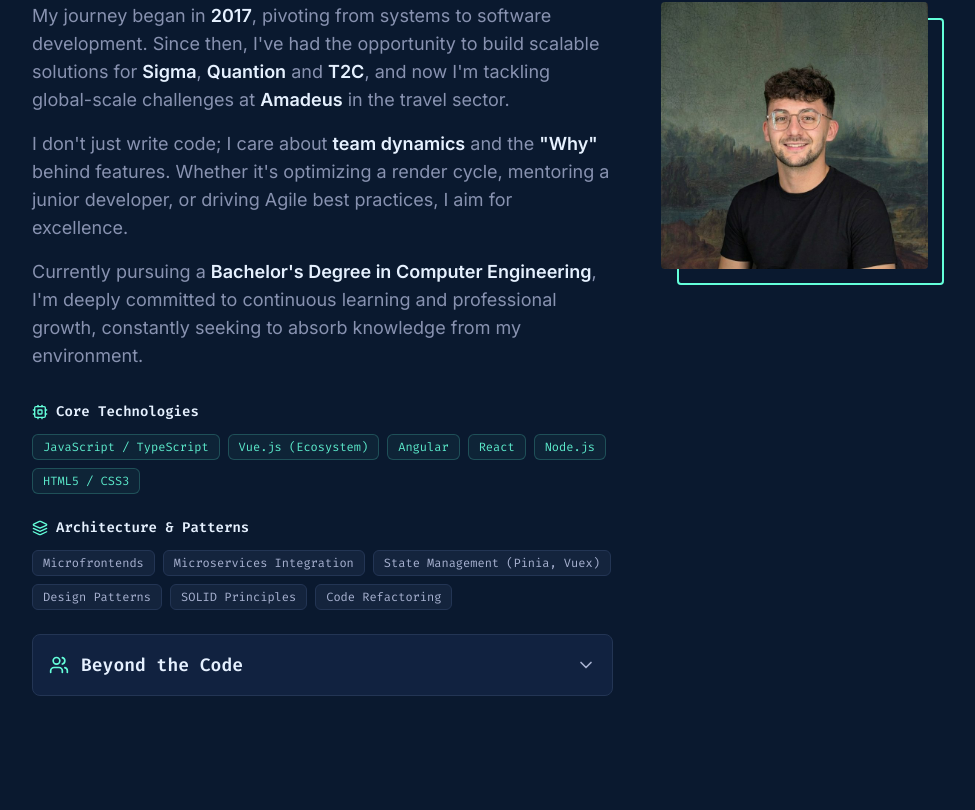
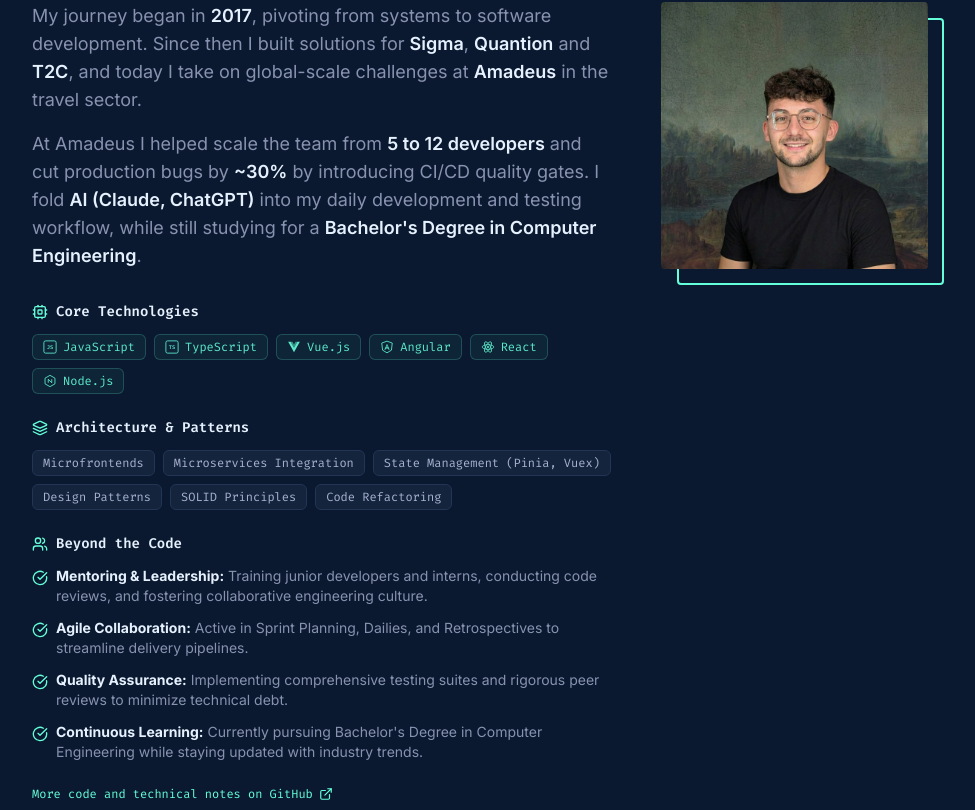
Before and after one commit to davidniin/personal-portfolio, a Vue app: page / in a window 1280 px wide. Shown: the part 970-1780 px from the top of the page, without its empty margins (128-1103 px from the left). Built offline with nearby package versions, Linux system fonts and the light colour scheme.

Commit message:
new version of it

```diff
--- a/src/App.html
+++ b/src/App.html
@@ -11,7 +11,7 @@
         <HeroSection :personal-info="PERSONAL_INFO" @navigate-projects="navigateToProjects" @toggle-chat="toggleChat" />
 
         <!-- About Section -->
-        <AboutSection :accordion-state="accordionState" @toggle="toggleAccordion" />
+        <AboutSection :core-tech-stack="CORE_TECH_STACK" :github-url="SOCIAL_LINKS.github" />
 
         <!-- Experience Section -->
         <ExperienceSection :jobs="JOBS" :active-tab-id="activeTabId" @update:active-tab-id="activeTabId = $event" />
--- a/src/App.vue
+++ b/src/App.vue
@@ -4,7 +4,7 @@
 // ============================================================================
 // IMPORTS
 // ============================================================================
-import { ref, reactive, onMounted, watch } from 'vue';
+import { ref, onMounted, watch } from 'vue';
 import { useI18n } from 'vue-i18n';
 import { injectSpeedInsights } from "@vercel/speed-insights";
 import { inject } from '@vercel/analytics';
@@ -15,7 +15,8 @@
   JOBS,
   PROJECTS,
   SOCIAL_LINKS,
-  PERSONAL_INFO
+  PERSONAL_INFO,
+  CORE_TECH_STACK
 } from './infrastructure/config/portfolio.config.js';
 
 // Components (Presentation Layer)
@@ -66,11 +67,6 @@
     const chatContainerRef = ref(null);
     const activeTabId = ref('amadeus');
 
-    // Reactive objects
-    const accordionState = reactive({
-      beyondCode: false
-    });
-
     // Normal variables (non-reactive)
     const chatClient = new ChatClient();
 
@@ -116,10 +112,6 @@
       if (isChatOpen.value) {
         setTimeout(() => scrollToBottom(), 100);
       }
-    };
-
-    const toggleAccordion = (key) => {
-      accordionState[key] = !accordionState[key];
     };
 
     /******************************************************
@@ -197,6 +189,7 @@
       PROJECTS,
       SOCIAL_LINKS,
       PERSONAL_INFO,
+      CORE_TECH_STACK,
 
       // State
       isMobileMenuOpen,
@@ -206,13 +199,11 @@
       isThinking,
       chatContainerRef,
       activeTabId,
-      accordionState,
 
       // Methods
       toggleMobileMenu,
       closeMobileMenu,
       toggleChat,
-      toggleAccordion,
       navigateToProjects,
       sendMessage
     };
--- a/src/infrastructure/config/portfolio.config.js
+++ b/src/infrastructure/config/portfolio.config.js
@@ -64,6 +64,13 @@
         url: 'https://www.changelogify.es/',
         tags: ['Client-side', 'No backend'],
         usesAI: false
+    }),
+    new Project({
+        id: 'findJob',
+        title: 'Smart Job Search',
+        url: 'https://find-job-beryl-gamma.vercel.app/',
+        tags: ['Job aggregation'],
+        usesAI: false
     })
 ];
 
@@ -88,43 +95,12 @@
     education: 'Currently pursuing a Bachelor\'s Degree in Computer Engineering'
 };
 
-// Technical Skills
-export const SKILLS = {
-    coreTech: [
-        'JavaScript / TypeScript',
-        'Vue.js (Ecosystem)',
-        'Angular',
-        'React',
-        'Node.js',
-        'HTML5 / CSS3'
-    ],
-    frameworks: [
-        'Vue 3 (Composition API)',
-        'Angular 14+',
-        'Vite / Webpack',
-        'Tailwind CSS',
-        'SASS/SCSS'
-    ],
-    testing: [
-        'Jest',
-        'Vitest',
-        'Cypress',
-        'Mocha',
-        'Jasmine'
-    ],
-    architecture: [
-        'Microfrontends',
-        'Microservices Integration',
-        'State Management (Pinia, Vuex)',
-        'Design Patterns',
-        'SOLID Principles',
-        'Code Refactoring'
-    ],
-    tools: [
-        'Git / GitLab',
-        'CI/CD',
-        'Agile / Scrum',
-        'Code Reviews',
-        'Technical Mentoring'
-    ]
-};
+// Core tech stack - paired with a brand icon, so not translated (proper nouns)
+export const CORE_TECH_STACK = [
+    { name: 'JavaScript', icon: 'javascript' },
+    { name: 'TypeScript', icon: 'typescript' },
+    { name: 'Vue.js', icon: 'vue' },
+    { name: 'Angular', icon: 'angular' },
+    { name: 'React', icon: 'react' },
+    { name: 'Node.js', icon: 'nodejs' }
+];
--- a/src/infrastructure/i18n/locales/en.js
+++ b/src/infrastructure/i18n/locales/en.js
@@ -35,23 +35,23 @@
         paragraph1: {
             part1: 'My journey began in',
             year: '2017',
-            part2: ', pivoting from systems to software development. Since then, I\'ve had the opportunity to build scalable solutions for',
+            part2: ', pivoting from systems to software development. Since then I built solutions for',
             part3: 'and',
-            part4: ', and now I\'m tackling global-scale challenges at',
+            part4: ', and today I take on global-scale challenges at',
             part5: 'in the travel sector.'
         },
         paragraph2: {
-            part1: 'I don\'t just write code; I care about',
-            teamDynamics: 'team dynamics',
-            part2: 'and the',
-            why: '"Why"',
-            part3: 'behind features. Whether it\'s optimizing a render cycle, mentoring a junior developer, or driving Agile best practices, I aim for excellence.'
+            part1: 'At Amadeus I helped scale the team from',
+            teamGrowth: '5 to 12 developers',
+            part2: 'and cut production bugs by',
+            bugReduction: '~30%',
+            part3: 'by introducing CI/CD quality gates. I fold',
+            aiTools: 'AI (Claude, ChatGPT)',
+            part4: 'into my daily development and testing workflow, while still studying for a',
+            degree: 'Bachelor\'s Degree in Computer Engineering',
+            part5: '.'
         },
-        paragraph3: {
-            part1: 'Currently pursuing a',
-            degree: 'Bachelor\'s Degree in Computer Engineering',
-            part2: ', I\'m deeply committed to continuous learning and professional growth, constantly seeking to absorb knowledge from my environment.'
-        },
+        githubCta: 'More code and technical notes on GitHub',
         bio: 'Ambitious and proactive, I am deeply committed to continuous learning and professional growth, constantly seeking to absorb knowledge from my environment. Proven mentor, fostering technical growth within teams and driving delivery efficiencies.',
         currentRole: 'I currently work as',
         company: 'Amadeus',
@@ -60,35 +60,7 @@
         skills: {
             title: 'Technical Skills',
             coreTech: {
-                title: 'Core Technologies',
-                items: [
-                    'JavaScript / TypeScript',
-                    'Vue.js (Ecosystem)',
-                    'Angular',
-                    'React',
-                    'Node.js',
-                    'HTML5 / CSS3'
-                ]
-            },
-            frameworks: {
-                title: 'Frameworks & Tools',
-                items: [
-                    'Vue 3 (Composition API)',
-                    'Angular 14+',
-                    'Vite / Webpack',
-                    'Tailwind CSS',
-                    'SASS/SCSS'
-                ]
-            },
-            testing: {
-                title: 'Testing',
-                items: [
-                    'Jest',
-                    'Vitest',
-                    'Cypress',
-                    'Mocha',
-                    'Jasmine'
-                ]
+                title: 'Core Technologies'
             },
             architecture: {
                 title: 'Architecture & Patterns',
@@ -99,16 +71,6 @@
                     'Design Patterns',
                     'SOLID Principles',
                     'Code Refactoring'
-                ]
-            },
-            tools: {
-                title: 'Tools & Methodologies',
-                items: [
-                    'Git / GitLab',
-                    'CI/CD',
-                    'Agile / Scrum',
-                    'Code Reviews',
-                    'Technical Mentoring'
                 ]
             },
             beyondCode: {
@@ -210,6 +172,10 @@
             changelogify: {
                 title: 'Changelogify',
                 description: 'The deliberate contrast: turns commits into a changelog with zero backend and zero AI — because here, the extra complexity wouldn\'t have added anything.'
+            },
+            findJob: {
+                title: 'Smart Job Search',
+                description: 'All your tech job listings, in one place — a job-search aggregator built to cut through scattered listings across sites.'
             }
         }
     },
--- a/src/infrastructure/i18n/locales/es.js
+++ b/src/infrastructure/i18n/locales/es.js
@@ -35,23 +35,23 @@
     paragraph1: {
       part1: 'Mi viaje comenzó en',
       year: '2017',
-      part2: ', pivotando de sistemas a desarrollo de software. Desde entonces, he tenido la oportunidad de construir soluciones escalables para',
+      part2: ', pivotando de sistemas a desarrollo de software. Desde entonces construí soluciones para',
       part3: 'y',
-      part4: ', y ahora estoy abordando desafíos a escala global en',
+      part4: ', y hoy afronto retos a escala global en',
       part5: 'en el sector de viajes.'
     },
     paragraph2: {
-      part1: 'No solo escribo código; me preocupo por la',
-      teamDynamics: 'dinámica del equipo',
-      part2: 'y el',
-      why: '"Por qué"',
-      part3: 'detrás de las funcionalidades. Ya sea optimizando un ciclo de renderizado, mentorizando a un desarrollador junior o impulsando las mejores prácticas de Agile, busco la excelencia.'
+      part1: 'En Amadeus ayudé a escalar el equipo de',
+      teamGrowth: '5 a 12 desarrolladores',
+      part2: 'y reduje los bugs en producción un',
+      bugReduction: '~30%',
+      part3: 'introduciendo quality gates en CI/CD. Integro',
+      aiTools: 'IA (Claude, ChatGPT)',
+      part4: 'en mi flujo diario de desarrollo y testing, mientras sigo formándome con un',
+      degree: 'Grado en Ingeniería Informática',
+      part5: '.'
     },
-    paragraph3: {
-      part1: 'Actualmente cursando un',
-      degree: 'Grado en Ingeniería Informática',
-      part2: ', estoy profundamente comprometido con el aprendizaje continuo y el crecimiento profesional, buscando constantemente absorber conocimiento de mi entorno.'
-    },
+    githubCta: 'Más código y notas técnicas en GitHub',
     bio: 'Ambicioso y proactivo, estoy profundamente comprometido con el aprendizaje continuo y el crecimiento profesional, buscando constantemente absorber conocimiento de mi entorno. Mentor comprobado, fomentando el crecimiento técnico dentro de los equipos e impulsando eficiencias en la entrega.',
     currentRole: 'Actualmente trabajo como',
     company: 'Amadeus',
@@ -60,35 +60,7 @@
     skills: {
       title: 'Habilidades técnicas',
       coreTech: {
-        title: 'Tecnologías Core',
-        items: [
-          'JavaScript / TypeScript',
-          'Vue.js (Ecosistema)',
-          'Angular',
-          'React',
-          'Node.js',
-          'HTML5 / CSS3'
-        ]
-      },
-      frameworks: {
-        title: 'Frameworks & Herramientas',
-        items: [
-          'Vue 3 (Composition API)',
-          'Angular 14+',
-          'Vite / Webpack',
-          'Tailwind CSS',
-          'SASS/SCSS'
-        ]
-      },
-      testing: {
-        title: 'Testing',
-        items: [
-          'Jest',
-          'Vitest',
-          'Cypress',
-          'Mocha',
-          'Jasmine'
-        ]
+        title: 'Tecnologías Core'
       },
       architecture: {
         title: 'Arquitectura & Patrones',
@@ -99,16 +71,6 @@
           'Patrones de Diseño',
           'Principios SOLID',
           'Refactorización de Código'
-        ]
-      },
-      tools: {
-        title: 'Herramientas & Metodologías',
-        items: [
-          'Git / GitLab',
-          'CI/CD',
-          'Agile / Scrum',
-          'Revisiones de Código',
-          'Mentoría Técnica'
         ]
       },
       beyondCode: {
@@ -211,6 +173,10 @@
       changelogify: {
         title: 'Changelogify',
         description: 'El contraste deliberado: convierte commits en changelog sin backend y sin IA — porque aquí la complejidad extra no habría aportado nada.'
+      },
+      findJob: {
+        title: 'Smart Job Search',
+        description: 'Todas tus ofertas técnicas, en un solo sitio — un agregador de empleo pensado para acabar con las ofertas dispersas entre webs.'
       }
     }
   },
--- a/src/presentation/components/features/AboutSection/AboutSection.html
+++ b/src/presentation/components/features/AboutSection/AboutSection.html
@@ -22,14 +22,12 @@
                 <span class="text-white font-semibold">T2C</span>{{ $t('about.paragraph1.part4') }}
                 <span class="text-white font-semibold">Amadeus</span> {{ $t('about.paragraph1.part5') }}
             </p>
-            <p class="mb-4">
-                {{ $t('about.paragraph2.part1') }} <span class="text-white font-semibold">{{ $t('about.paragraph2.teamDynamics')
-                    }}</span> {{ $t('about.paragraph2.part2') }}
-                <span class="text-white font-semibold">{{ $t('about.paragraph2.why') }}</span> {{ $t('about.paragraph2.part3') }}
-            </p>
             <p class="mb-8">
-                {{ $t('about.paragraph3.part1') }} <span class="text-white font-semibold">{{ $t('about.paragraph3.degree') }}</span>{{
-                $t('about.paragraph3.part2') }}
+                {{ $t('about.paragraph2.part1') }} <span class="text-white font-semibold">{{ $t('about.paragraph2.teamGrowth') }}</span>
+                {{ $t('about.paragraph2.part2') }} <span class="text-white font-semibold">{{ $t('about.paragraph2.bugReduction') }}</span>
+                {{ $t('about.paragraph2.part3') }} <span class="text-white font-semibold">{{ $t('about.paragraph2.aiTools') }}</span>
+                {{ $t('about.paragraph2.part4') }} <span class="text-white font-semibold">{{ $t('about.paragraph2.degree') }}</span>{{
+                $t('about.paragraph2.part5') }}
             </p>
 
             <!-- Stack - always visible, no click required -->
@@ -38,40 +36,38 @@
                     <Cpu class="w-4 h-4 text-green" /> {{ $t('about.skills.coreTech.title') }}
                 </h3>
                 <div class="flex flex-wrap gap-2 mb-6">
-                    <span v-for="(item, index) in $tm('about.skills.coreTech.items')" :key="`ct-${index}`"
-                        class="font-mono text-xs text-green/90 bg-green/5 border border-green/20 rounded-md px-2.5 py-1">
-                        {{ item }}
+                    <span v-for="tech in coreTechStack" :key="tech.icon"
+                        class="inline-flex items-center gap-1.5 font-mono text-xs text-green/90 bg-green/5 border border-green/20 rounded-md px-2.5 py-1">
+                        <TechIcon :icon="tech.icon" /> {{ tech.name }}
                     </span>
                 </div>
 
                 <h3 class="flex items-center gap-2 font-mono text-white font-semibold text-sm mb-3">
                     <Layers class="w-4 h-4 text-green" /> {{ $t('about.skills.architecture.title') }}
                 </h3>
-                <div class="flex flex-wrap gap-2">
+                <div class="flex flex-wrap gap-2 mb-6">
                     <span v-for="(item, index) in $tm('about.skills.architecture.items')" :key="`ar-${index}`"
                         class="font-mono text-xs text-lightSlate bg-lightestNavy/40 border border-lightestNavy rounded-md px-2.5 py-1">
                         {{ item }}
                     </span>
                 </div>
-            </div>
 
-            <!-- Beyond Code Accordion -->
-            <div class="space-y-4">
-                <BaseAccordion panel-id="accordion-beyond-code" :is-open="accordionState.beyondCode" @toggle="toggle('beyondCode')">
-                    <template #icon>
-                        <Users class="w-5 h-5 text-green group-hover:scale-110 transition-transform" />
-                    </template>
-                    <template #title>{{ $t('about.skills.beyondCode.title') }}</template>
-                    <template #content>
-                        <ul class="p-4 space-y-3 text-sm">
-                            <li v-for="(item, index) in $tm('about.skills.beyondCode.items')" :key="index"
-                                class="flex items-start gap-2">
-                                <CheckCircle class="w-4 h-4 text-green mt-1 shrink-0" />
-                                <span><strong>{{ item.title }}:</strong> {{ item.description }}</span>
-                            </li>
-                        </ul>
-                    </template>
-                </BaseAccordion>
+                <h3 class="flex items-center gap-2 font-mono text-white font-semibold text-sm mb-3">
+                    <Users class="w-4 h-4 text-green" /> {{ $t('about.skills.beyondCode.title') }}
+                </h3>
+                <ul class="space-y-3 text-sm">
+                    <li v-for="(item, index) in $tm('about.skills.beyondCode.items')" :key="index"
+                        class="flex items-start gap-2">
+                        <CheckCircle class="w-4 h-4 text-green mt-1 shrink-0" />
+                        <span><strong class="text-white">{{ item.title }}:</strong> {{ item.description }}</span>
+                    </li>
+                </ul>
+
+                <a :href="githubUrl" target="_blank" rel="noopener noreferrer"
+                    class="inline-flex items-center gap-1.5 font-mono text-xs text-green hover:underline underline-offset-4 mt-6">
+                    {{ $t('about.githubCta') }}
+                    <ExternalLink class="w-3.5 h-3.5" />
+                </a>
             </div>
         </div>
     </div>
--- a/src/presentation/components/features/AboutSection/AboutSection.vue
+++ b/src/presentation/components/features/AboutSection/AboutSection.vue
@@ -1,9 +1,9 @@
 <template src="./AboutSection.html"></template>
 
 <script>
-import { Cpu, Users, CheckCircle, Layers } from 'lucide-vue-next';
+import { Cpu, Users, CheckCircle, Layers, ExternalLink } from 'lucide-vue-next';
 import SectionHeader from '../../layout/SectionHeader/SectionHeader.vue';
-import BaseAccordion from '../../ui/BaseAccordion/BaseAccordion.vue';
+import TechIcon from '../../ui/TechIcon/TechIcon.vue';
 
 export default {
   name: 'AboutSection',
@@ -13,35 +13,20 @@
     Users,
     CheckCircle,
     Layers,
+    ExternalLink,
     SectionHeader,
-    BaseAccordion
+    TechIcon
   },
 
   props: {
-    accordionState: {
-      type: Object,
+    coreTechStack: {
+      type: Array,
+      required: true
+    },
+    githubUrl: {
+      type: String,
       required: true
     }
-  },
-
-  emits: ['toggle'],
-
-  setup(props, { emit }) {
-    /******************************************************
-     *                VIEW EVENTS                         *
-     ******************************************************/
-
-    const toggle = (key) => {
-      emit('toggle', key);
-    };
-
-    /******************************************************
-     *                RETURN                              *
-     ******************************************************/
-
-    return {
-      toggle
-    };
   }
 };
 </script>
--- a/src/presentation/components/features/HeroSection/HeroSection.html
+++ b/src/presentation/components/features/HeroSection/HeroSection.html
@@ -1,6 +1,27 @@
 <section class="relative min-h-screen flex flex-col justify-center items-start pt-24 sm:pt-20 overflow-hidden">
     <div class="hidden md:block absolute inset-y-0 right-0 w-1/3 -z-10 bg-lightNavy/40"
         style="clip-path: polygon(38% 0, 100% 0, 100% 100%, 0% 100%)"></div>
+
+    <!-- Decorative code snippet - fills the right-hand space the asymmetric layout opens up.
+         Fixed to the viewport (like SocialLinks) rather than the capped container, since that's
+         where the actual free margin lives on wide screens. -->
+    <div class="hidden 2xl:block fixed right-10 top-1/2 -translate-y-1/2 w-[280px] z-0 fade-in-up delay-300">
+        <div class="bg-lightNavy border border-lightestNavy rounded-lg shadow-2xl overflow-hidden">
+            <div class="flex items-center gap-1.5 px-4 py-3 border-b border-lightestNavy bg-navy/50">
+                <span class="w-2.5 h-2.5 rounded-full bg-slate/30"></span>
+                <span class="w-2.5 h-2.5 rounded-full bg-slate/30"></span>
+                <span class="w-2.5 h-2.5 rounded-full bg-slate/30"></span>
+                <span class="ml-2 font-mono text-[10px] text-slate">david.js</span>
+            </div>
+            <pre class="p-5 font-mono text-xs leading-relaxed"><code><span class="text-lightSlate">const</span> <span class="text-lightestSlate">developer</span> <span class="text-lightSlate">=</span> <span class="text-white">{</span>
+  <span class="text-green">name</span><span class="text-lightSlate">:</span> <span class="text-lightSlate">'David Nin Mur'</span><span class="text-white">,</span>
+  <span class="text-green">role</span><span class="text-lightSlate">:</span> <span class="text-lightSlate">'Senior Frontend Engineer'</span><span class="text-white">,</span>
+  <span class="text-green">stack</span><span class="text-lightSlate">:</span> <span class="text-white">[</span><span class="text-lightSlate">'Vue.js'</span><span class="text-white">,</span> <span class="text-lightSlate">'TypeScript'</span><span class="text-white">]</span><span class="text-white">,</span>
+  <span class="text-green">company</span><span class="text-lightSlate">:</span> <span class="text-lightSlate">'Amadeus'</span><span class="text-white">,</span>
+  <span class="text-green">openToWork</span><span class="text-lightSlate">:</span> <span class="text-green">true</span>
+<span class="text-white">}</span><span class="text-lightSlate">;</span></code></pre>
+        </div>
+    </div>
 
     <div
         class="inline-flex items-center gap-2 px-3 py-1 rounded-full bg-green/10 text-green font-mono text-xs mb-8 fade-in-up border border-green/20">
--- a/src/presentation/components/ui/BaseAccordion/BaseAccordion.html
+++ /dev/null
@@ -1,18 +0,0 @@
-<div class="border border-lightestNavy bg-lightNavy rounded-lg overflow-hidden transition-all duration-300 hover:border-green/50"
-    :class="{ 'bg-navy/50': isOpen }">
-    <button @click="toggle" :aria-expanded="isOpen" :aria-controls="panelId"
-        class="w-full flex justify-between items-center p-4 text-left group focus-visible:outline-none focus-visible:ring-2 focus-visible:ring-green focus-visible:ring-inset">
-        <div class="flex items-center gap-3">
-            <slot name="icon" />
-            <span class="font-mono text-white font-semibold">
-                <slot name="title" />
-            </span>
-        </div>
-        <ChevronDown class="w-5 h-5 text-lightSlate transition-transform duration-300 group-hover:text-green"
-            :class="{ 'rotate-180': isOpen }" />
-    </button>
-
-    <div :id="panelId" v-show="isOpen" class="border-t border-lightestNavy bg-navy/30">
-        <slot name="content" />
-    </div>
-</div>
--- a/src/presentation/components/ui/BaseAccordion/BaseAccordion.vue
+++ /dev/null
@@ -1,44 +0,0 @@
-<template src="./BaseAccordion.html"></template>
-
-<script>
-import { ChevronDown } from 'lucide-vue-next';
-
-export default {
-  name: 'BaseAccordion',
-
-  components: {
-    ChevronDown
-  },
-
-  props: {
-    isOpen: {
-      type: Boolean,
-      default: false
-    },
-    panelId: {
-      type: String,
-      required: true
-    }
-  },
-
-  emits: ['toggle'],
-
-  setup(props, { emit }) {
-    /******************************************************
-     *                VIEW EVENTS                         *
-     ******************************************************/
-
-    const toggle = () => {
-      emit('toggle');
-    };
-
-    /******************************************************
-     *                RETURN                              *
-     ******************************************************/
-
-    return {
-      toggle
-    };
-  }
-};
-</script>
--- /dev/null
+++ b/src/presentation/components/ui/TechIcon/TechIcon.vue
@@ -0,0 +1,53 @@
+<template>
+  <svg v-if="icon === 'javascript'" viewBox="0 0 24 24" class="tech-icon">
+    <rect x="1.5" y="1.5" width="21" height="21" rx="3" fill="none" stroke="currentColor" stroke-width="1.5" />
+    <text x="12" y="16" font-size="9" font-weight="700" text-anchor="middle" fill="currentColor" font-family="'Fira Code', monospace">JS</text>
+  </svg>
+
+  <svg v-else-if="icon === 'typescript'" viewBox="0 0 24 24" class="tech-icon">
+    <rect x="1.5" y="1.5" width="21" height="21" rx="3" fill="none" stroke="currentColor" stroke-width="1.5" />
+    <text x="12" y="16" font-size="9" font-weight="700" text-anchor="middle" fill="currentColor" font-family="'Fira Code', monospace">TS</text>
+  </svg>
+
+  <svg v-else-if="icon === 'vue'" viewBox="0 0 24 24" class="tech-icon" fill="currentColor">
+    <path d="M2 3h4.1L12 13.2 17.9 3H22L12 21 2 3z" />
+    <path d="M6.1 3h3.4L12 7.5 14.5 3h3.4L12 13.2 6.1 3z" opacity="0.55" />
+  </svg>
+
+  <svg v-else-if="icon === 'angular'" viewBox="0 0 24 24" class="tech-icon">
+    <path d="M12 2l9 3.2-1.4 12.2L12 22l-7.6-4.6L3 5.2 12 2z" fill="none" stroke="currentColor" stroke-width="1.5" />
+    <path d="M12 6.3l4.6 10.4h-1.8l-.9-2.3h-3.8l-.9 2.3H7.4L12 6.3zm0 3l-1.3 3.3h2.6L12 9.3z" fill="currentColor" />
+  </svg>
+
+  <svg v-else-if="icon === 'react'" viewBox="0 0 24 24" class="tech-icon" fill="none" stroke="currentColor" stroke-width="1.3">
+    <circle cx="12" cy="12" r="1.8" fill="currentColor" stroke="none" />
+    <ellipse cx="12" cy="12" rx="10" ry="4" />
+    <ellipse cx="12" cy="12" rx="10" ry="4" transform="rotate(60 12 12)" />
+    <ellipse cx="12" cy="12" rx="10" ry="4" transform="rotate(120 12 12)" />
+  </svg>
+
+  <svg v-else-if="icon === 'nodejs'" viewBox="0 0 24 24" class="tech-icon" fill="none" stroke="currentColor" stroke-width="1.5">
+    <path d="M12 2.3l8.5 4.85v9.7L12 21.7l-8.5-4.85v-9.7L12 2.3z" />
+    <path d="M9 15V9l6 6V9" />
+  </svg>
+</template>
+
+<script>
+export default {
+  name: 'TechIcon',
+
+  props: {
+    icon: {
+      type: String,
+      required: true
+    }
+  }
+};
+</script>
+
+<style scoped>
+.tech-icon {
+  width: 14px;
+  height: 14px;
+}
+</style>
```
Also changed, not shown: 1 other file (tests, documents, lock files or other folders).
